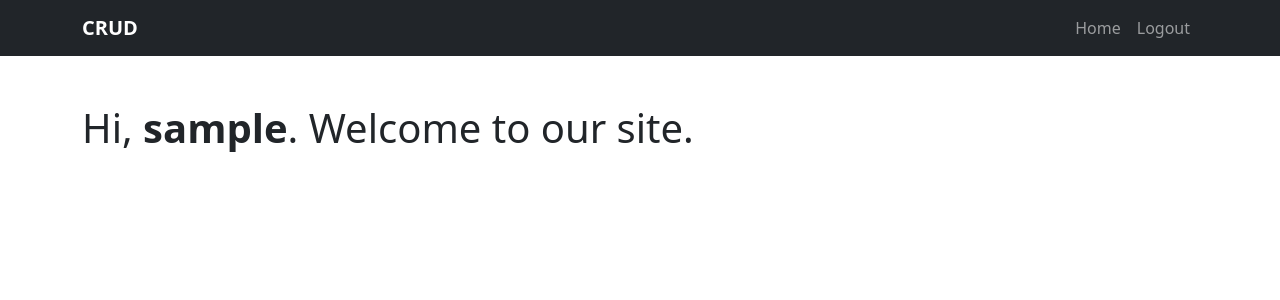
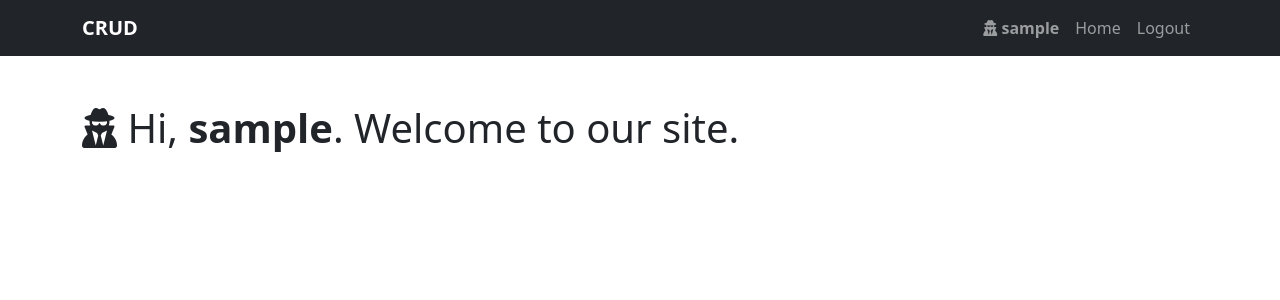
Before and after one commit to mesudmehmed/CRUD-PHP-, a PHP site: page /home.php in a window 1280 px wide. Shown: the top 300 px of the page. Run offline with PHP 8.4, Linux system fonts and the light colour scheme; the visitor is signed in with stand-in values (Sample User, id 1).

Commit message:
Gebruikersnaam wordt getoont in de menu bij ingelogde gebruiker

```diff
--- a/header.php
+++ b/header.php
@@ -10,5 +10,6 @@
     <link rel="icon" type="image/x-icon" href="assets/favicon.ico" />
     <!-- Core theme CSS (includes Bootstrap)-->
     <link href="css/styles.css" rel="stylesheet" />
+    <link rel="stylesheet" href="https://cdnjs.cloudflare.com/ajax/libs/font-awesome/6.4.0/css/all.min.css" integrity="sha512-iecdLmaskl7CVkqkXNQ/ZH/XLlvWZOJyj7Yy7tcenmpD1ypASozpmT/E0iPtmFIB46ZmdtAc9eNBvH0H/ZpiBw==" crossorigin="anonymous" referrerpolicy="no-referrer" />
 </head>
 <body>
--- a/home.php
+++ b/home.php
@@ -12,7 +12,7 @@ if(!isset($_SESSION["loggedin"]) || $_SESSION["loggedin"] !== true){
 ?>
     <!-- Page content-->
     <div class="container">
-        <h1 class="my-5">Hi, <b><?php echo htmlspecialchars($_SESSION["username"]); ?></b>. Welcome to our site.</h1>
+        <h1 class="my-5"><i class="fa-sharp fa-solid fa-user-secret"></i> Hi, <b><?php echo htmlspecialchars($_SESSION["username"]); ?></b>. Welcome to our site.</h1>
     </div>
     <!-- Bootstrap core JS-->
 <?php include 'footer.php' ?>
--- a/menu.php
+++ b/menu.php
@@ -5,11 +5,13 @@
         <button class="navbar-toggler" type="button" data-bs-toggle="collapse" data-bs-target="#navbarSupportedContent" aria-controls="navbarSupportedContent" aria-expanded="false" aria-label="Toggle navigation"><span class="navbar-toggler-icon"></span></button>
         <div class="collapse navbar-collapse" id="navbarSupportedContent">
             <ul class="navbar-nav ms-auto mb-2 mb-lg-0">
-                <li class="nav-item"><a class="nav-link" aria-current="page" href="home.php">Home</a></li>
                 <?php
                 if(!isset($_SESSION["loggedin"]) || $_SESSION["loggedin"] !== true){
+                    echo '<li class="nav-item"><a class="nav-link" aria-current="page" href="home.php">Home</a></li>';
                    echo '<li class="nav-item"><a class="nav-link" href="login.php">Login</a></li>';
                 }else{
+                    echo '<li class="nav-item"><a class="nav-link" aria-current="page"><i class="fa-sharp fa-solid fa-user-secret"></i><b> ' . htmlspecialchars($_SESSION["username"]) . '</b></a></li>';
+                    echo '<li class="nav-item"><a class="nav-link" aria-current="page" href="home.php">Home</a></li>';
                     echo '<li class="nav-item"><a class="nav-link" href="logout.php">Logout</a></li>';
                 }
                 ?>
```
